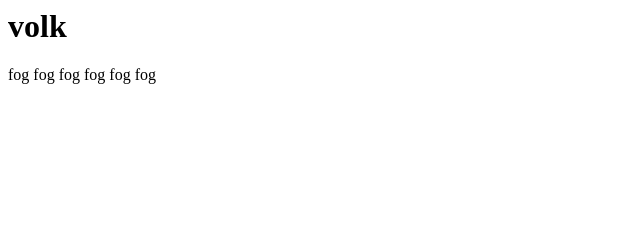
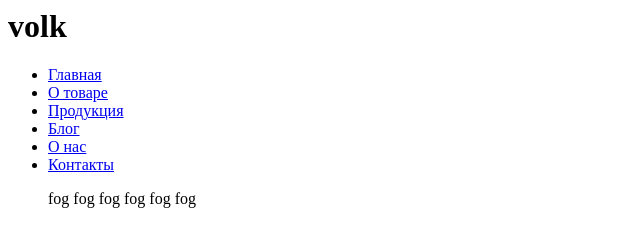
Before and after one commit to pavelgus/pavelgus, a plain HTML site: page index.html in a window 1280 px wide. Shown: the whole page, without its empty margins (0-640 px from the left). Drawn offline with Linux system fonts and the light colour scheme.

Commit message:
two commit

```diff
--- a/index.html
+++ b/index.html
@@ -9,5 +9,14 @@
 
 <body>
  <H1> volk </H1>
+
+        <ul id="nav" class="nav">
+        <li><a href="#intro">Главная</a></li>
+        <li><a href="#services">О товаре</a></li>
+        <li><a href="#portfolio">Продукция</a></li>
+        <li><a href="#journal">Блог</a></li>
+        <li><a href="#about">О нас</a></li>
+        <li><a href="#contact">Контакты</a></li>
+
  <p> fog fog fog fog fog fog </p>
 </body>
```
